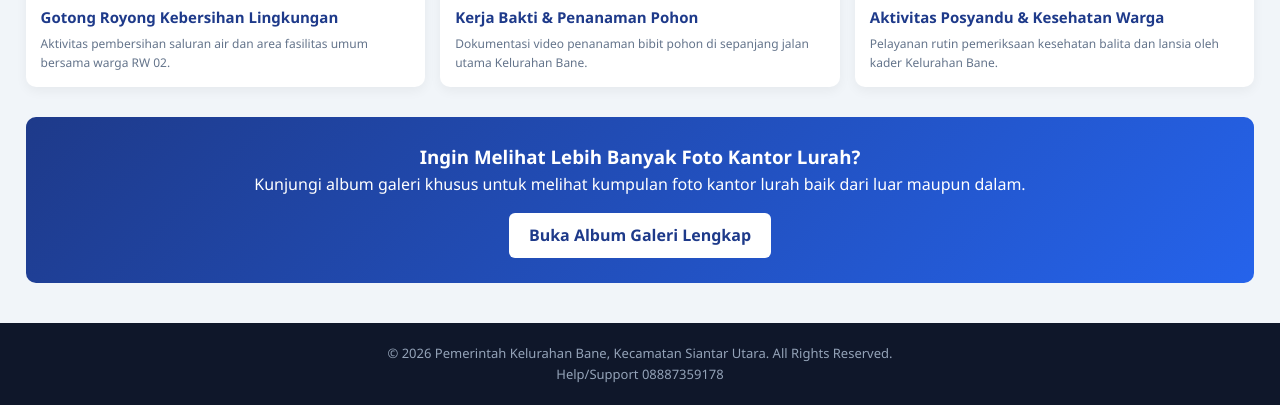
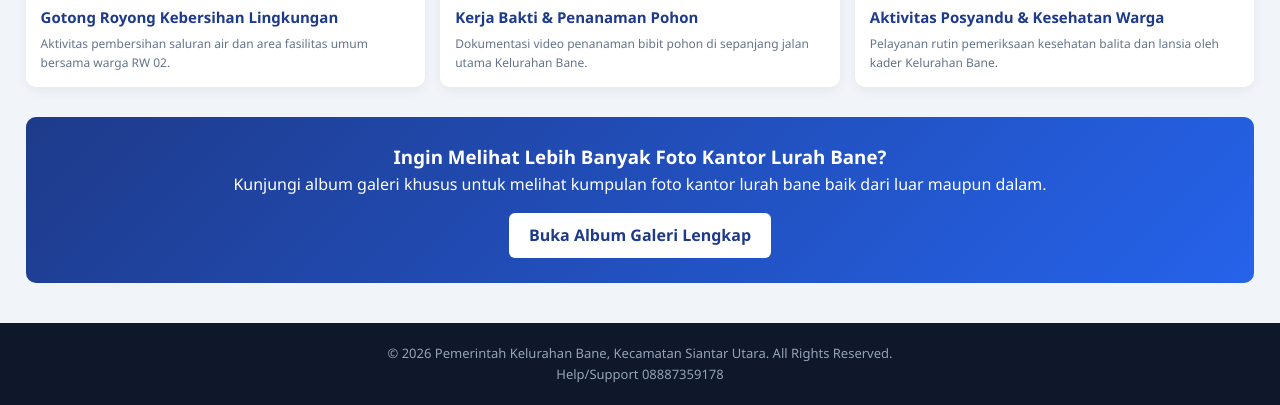
Before and after one commit to Yanto-Prime/Kantor-Lurah-Bane-PematangSiantar, a plain HTML site: page index.html in a window 1280 px wide. Shown: the part 2417-2822 px from the top of the page. Drawn offline with Linux system fonts and the light colour scheme.

Commit message:
Update index.html

```diff
--- a/index.html
+++ b/index.html
@@ -985,8 +985,8 @@
 
         <!-- BANNER UNTUK AKSES LAYAR KE-2 (GALERI) -->
         <section class="banner-galeri">
-            <h3>Ingin Melihat Lebih Banyak Foto Kantor Lurah?</h3>
-            <p>Kunjungi album galeri khusus untuk melihat kumpulan foto kantor lurah baik dari luar maupun dalam.</p>
+            <h3>Ingin Melihat Lebih Banyak Foto Kantor Lurah Bane?</h3>
+            <p>Kunjungi album galeri khusus untuk melihat kumpulan foto kantor lurah bane baik dari luar maupun dalam.</p>
             <a href="galeri" class="btn-galeri-link">Buka Album Galeri Lengkap </a>
         </section>
 
```
